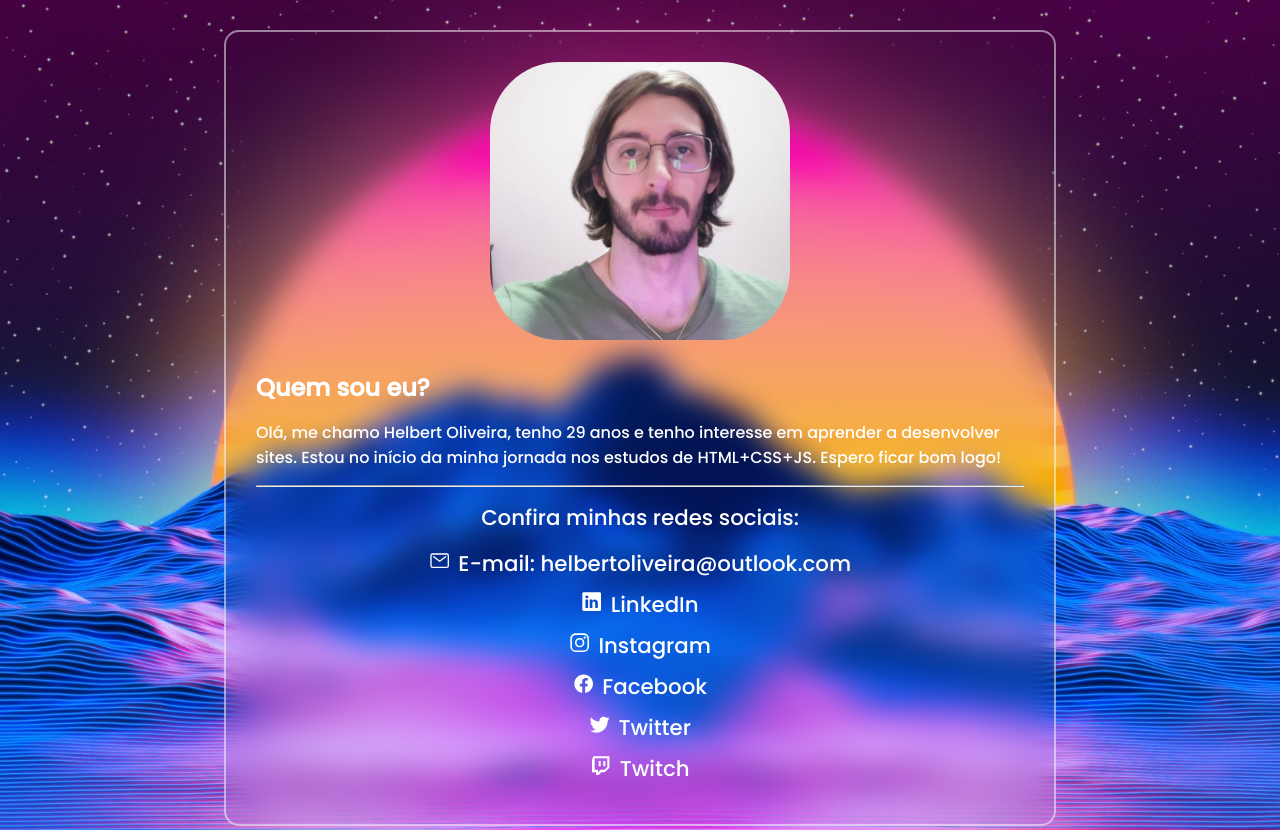
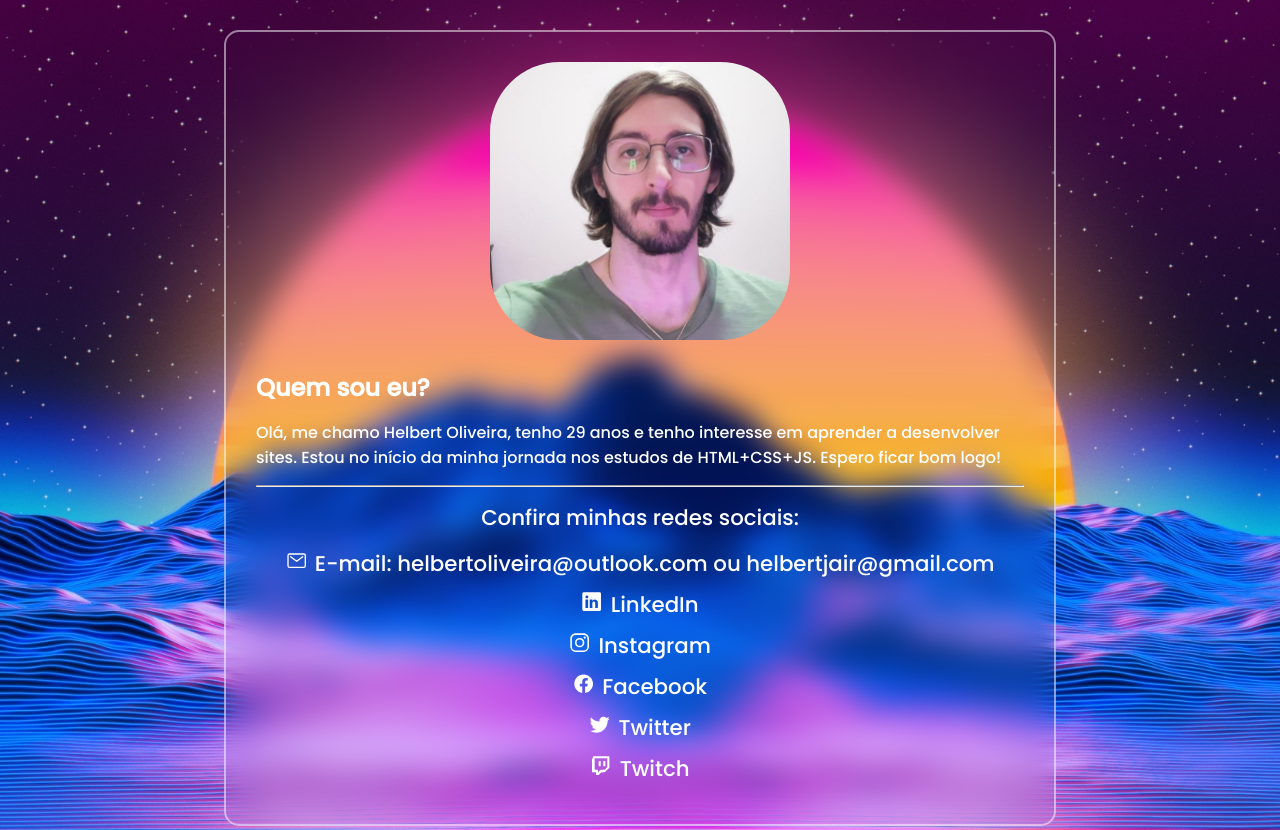
Before and after one commit to helbertoliveira/primeiro-card, a plain HTML site: page index.html in a window 1280 px wide. Drawn offline with nearby package versions, Linux system fonts and the light colour scheme.

Commit message:
Update index.html
Adicionando um novo e-mail

```diff
--- a/index.html
+++ b/index.html
@@ -19,7 +19,7 @@
             <hr>
             <p id="p2">Confira minhas redes sociais:</p>
             <ul>
-                <li><ion-icon name="mail-outline"></ion-icon><a href="#">E-mail: helbertoliveira@outlook.com</a></li>
+                <li><ion-icon name="mail-outline"></ion-icon><a href="#">E-mail: helbertoliveira@outlook.com ou helbertjair@gmail.com</a></li>
 
                 <li><ion-icon name="logo-linkedin"></ion-icon><a href="https://github.com/helbertoliveira" target="_blank">LinkedIn</a></li>
 
```
